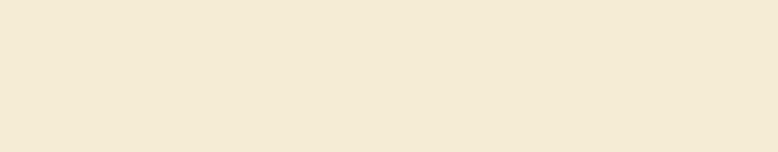
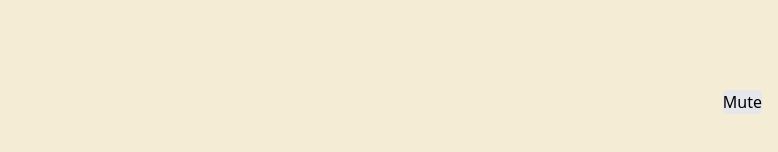
Before and after one commit to KaonWry/your-needs-everyday, a Next.js app: page /main in a window 1280 px wide. Shown: the part 666-818 px from the top of the page, without its empty margins (502-1280 px from the left). Built offline with nearby package versions, Linux system fonts and the light colour scheme; a web font is replaced by a local one.

Commit message:
Add bottom navbar with button to mute and unmute BGM

```diff
--- /dev/null
+++ b/app/components/Navbar.js
@@ -0,0 +1,17 @@
+const Navbar = ({ isMuted, toggleMute }) => {
+    return (
+        <nav className="fixed bottom-0 w-full h-16 z-10">
+            <div className="flex items-center justify-between w-full h-full px-4">
+                <div />
+                <button
+                    onClick={toggleMute}
+                    className="rounded bg-gray-200 hover:bg-gray-300 transition"
+                >
+                    {isMuted ? "Unmute" : "Mute"}
+                </button>
+            </div>
+        </nav>
+    );
+};
+
+export default Navbar;
--- a/app/components/footer.js
+++ b/app/components/footer.js
@@ -1,5 +1,3 @@
-// components/Footer.js
-
 import React from 'react';
 import './footer.css'; // Pastikan path ini sesuai dengan struktur folder Anda
 
--- a/app/main/page.js
+++ b/app/main/page.js
@@ -4,7 +4,8 @@ import Image from "next/image";
 import { useSearchParams } from "next/navigation";
 import Footer from "../components/footer";
 import { useState, useEffect, useRef } from "react";
-import "../text.css"; // Import your custom CSS for text animations
+import "../text.css";
+import Navbar from "../components/Navbar";
 
 const Main_Content = () => {
   const searchParams = useSearchParams();
@@ -29,10 +30,11 @@ const Main_Content = () => {
       }
       setIsMuted(!isMuted);
     }
-  }
+  };
 
   return (
     <div>
+      <Navbar isMuted={isMuted} toggleMute={toogleMute} />
       <audio
         ref={audioRef}
         src="/What-A-Beautiful-Name.mp3" // Ganti dengan nama file audio Anda
@@ -120,7 +122,7 @@ const Main_Content = () => {
           </p>
         </div>
       </section>
-      <div className=" h-[200vh] h-screen bg-gradient-to-b from-[#F5ECD5] to-[#A4B465] w-full"></div>
+      <div className="h-screen bg-gradient-to-b from-[#F5ECD5] to-[#A4B465] w-full"></div>
       <section className="sections h-screen bg-[#A4B465]">
         <div className="sections-content">
           <p>Tapi ... </p>
```
